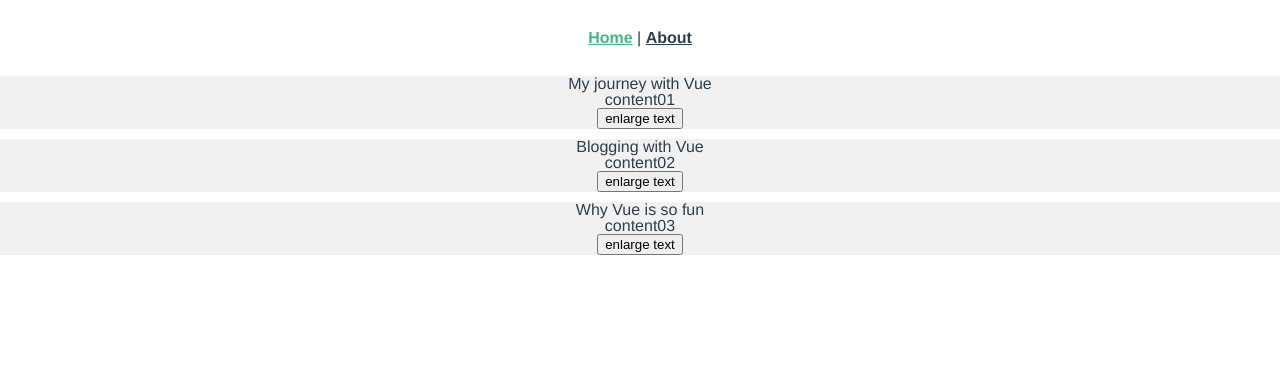
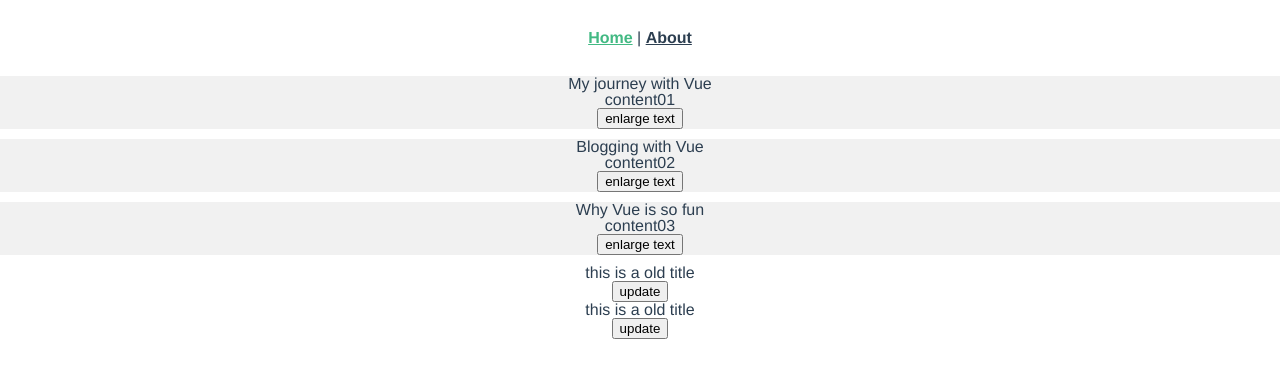
Before and after one commit to milyyy/_vue, a Vue app: page / in a window 1280 px wide. Shown: the top 378 px of the page. Built offline with nearby package versions, Linux system fonts and the light colour scheme.

Commit message:
'实现prop单项数据流的双向绑定'

```diff
--- /dev/null
+++ b/src/components/TextDocument.vue
@@ -0,0 +1,14 @@
+<template>
+  <div>
+    <p>
+      {{ title }}
+    </p>
+    <button @click="$emit('update:title', 'newTitle')">update</button>
+  </div>
+</template>
+
+<script>
+export default {
+  props: ["title"]
+};
+</script>
--- a/src/views/Home.vue
+++ b/src/views/Home.vue
@@ -16,6 +16,14 @@
         :msg="post"
         v-on:enlarge-text="onEnlargeText"
       />
+
+      <!-- prop属性的双向绑定 -->
+      <text-document
+        v-on:update:title="doc.title = $event"
+        v-bind:title="doc.title"
+      />
+      <!-- 简写， sync对一个 prop 进行“双向绑定” -->
+      <text-document v-bind:title.sync="doc.title"></text-document>
     </div>
   </div>
 </template>
@@ -23,11 +31,13 @@
 <script>
 // @ is an alias to /src
 import HelloWorld from "@/components/HelloWorld.vue";
+import TextDocument from "@/components/TextDocument.vue";
 
 export default {
   name: "home",
   components: {
-    HelloWorld
+    HelloWorld,
+    TextDocument
   },
   data() {
     return {
@@ -36,7 +46,10 @@ export default {
         { id: 2, title: "Blogging with Vue", content: "content02" },
         { id: 3, title: "Why Vue is so fun", content: "content03" }
       ],
-      postFontSize: 1
+      postFontSize: 1,
+      doc: {
+        title: "this is a old title"
+      }
     };
   },
   methods: {
```
Also changed, not shown: 1 other file (tests, documents, lock files or other folders).
